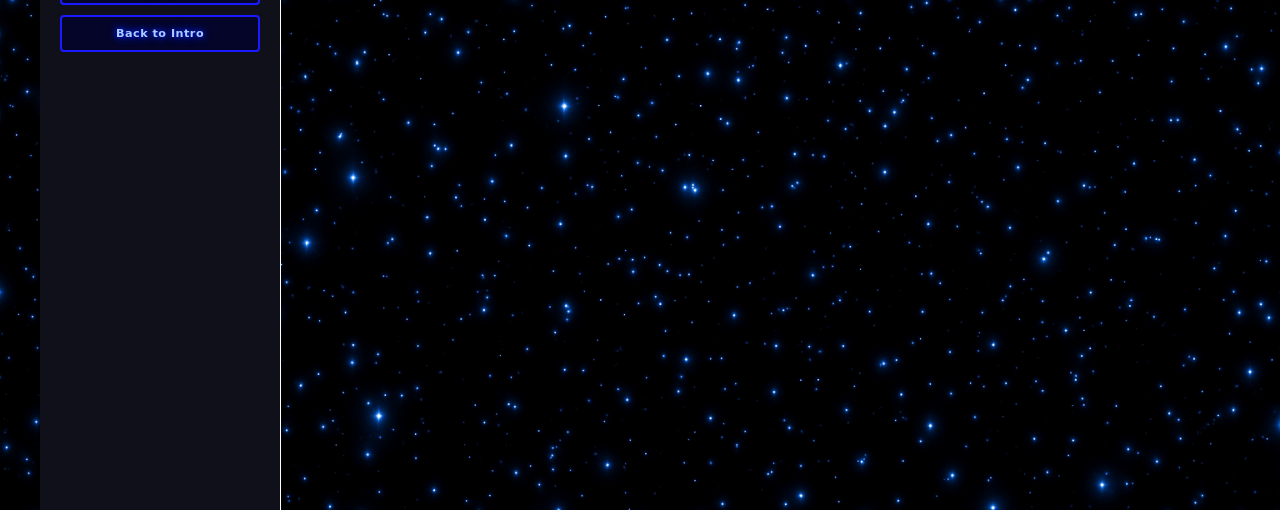
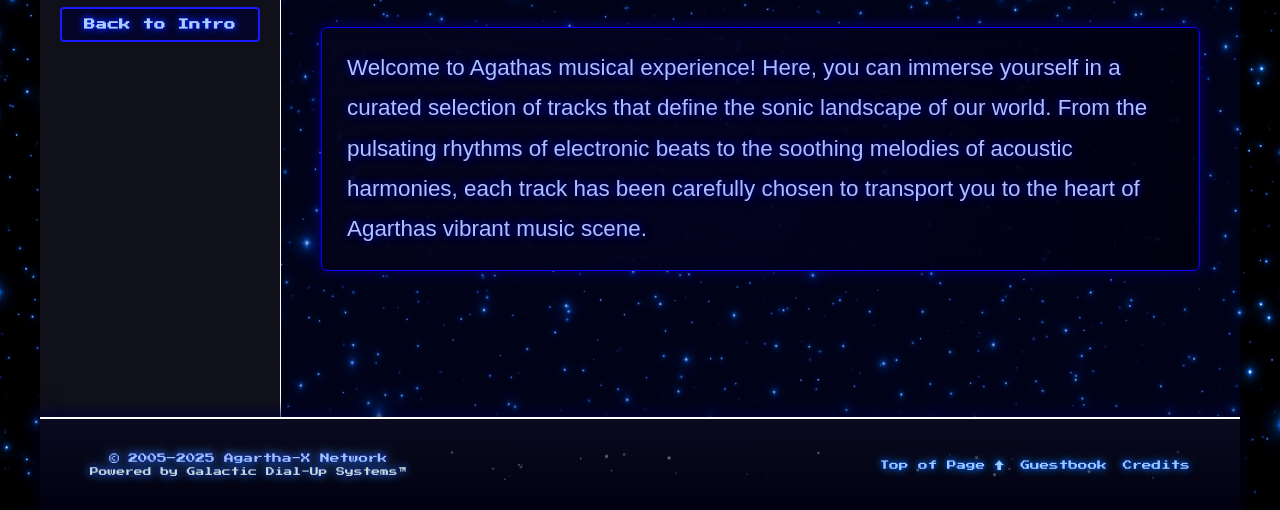
Before and after one commit to fortnitepro25/Agartha-x, a plain HTML site: page music.html in a window 1280 px wide. Shown: the part 290-800 px from the top of the page. Drawn offline with Linux system fonts and the light colour scheme; no server answers.

Commit message:
added footer. Updated music.html

```diff
--- a/css/layout.css
+++ b/css/layout.css
@@ -143,7 +143,6 @@
   box-sizing: border-box;
 }
 
-
 .hof-item {
   display: flex;
   justify-content: space-between;
@@ -177,7 +176,6 @@
     justify-content: flex-start;
   }
 }
-
 
 /* Side panel commander info */
 
@@ -232,3 +230,86 @@
   -webkit-background-clip: text;
   -webkit-text-fill-color: transparent;
 }
+
+/* Footer ------------*/
+
+.footer {
+  position: relative;
+  background: linear-gradient(180deg, #0a0a1f, #000010);
+  border-top: 2px solid #ffffff;
+  padding: 30px 20px;
+  text-align: center;
+  font-family: "Press Start 2P", monospace;
+  font-size: 0.6rem;
+  color: #a0c0ff;
+  overflow: hidden;
+  box-shadow: 0 -6px 15px rgba(0, 0, 50, 0.8);
+}
+
+.footer-inner {
+  position: relative;
+  z-index: 2;
+  display: flex;
+  justify-content: space-between;
+  align-items: center;
+  flex-wrap: wrap;
+  gap: 15px;
+  max-width: 1100px;
+  margin: 0 auto;
+}
+
+.footer-left p {
+  margin: 4px 0;
+  text-shadow: 0 0 6px #0022ff, 0 0 12px #66ccff;
+}
+
+.footer-credit {
+  font-size: 0.55rem;
+  color: #e6fffa;
+  opacity: 0.85;
+}
+
+.footer-right {
+  display: flex;
+  gap: 16px;
+}
+
+.footer-right a {
+  color: #99ccff;
+  text-decoration: none;
+  text-shadow: 0 0 4px #0033ff, 0 0 10px #00aaff;
+  transition: all 0.2s ease-in-out;
+}
+
+.footer-right a:hover {
+  color: #ffffff;
+  text-shadow: 0 0 8px #66ccff, 0 0 16px #0d00ff;
+  transform: scale(1.05);
+}
+
+#footer-stars {
+  position: absolute;
+  top: 0;
+  left: 0;
+  width: 100%;
+  height: 100%;
+  pointer-events: none;
+  z-index: 1;
+  opacity: 0.4;
+}
+
+.footer::before {
+  content: "";
+  position: absolute;
+  inset: 0;
+  background: repeating-linear-gradient(
+    to bottom,
+    rgba(255, 255, 255, 0.02) 0px,
+    rgba(255, 255, 255, 0.02) 1px,
+    transparent 2px
+  );
+  mix-blend-mode: overlay;
+  opacity: 0.3;
+  pointer-events: none;
+  z-index: 1;
+}
--- a/js/ui.js
+++ b/js/ui.js
@@ -74,3 +74,63 @@
   initStarsEffect("hof-stars", "hof-title-wrapper"); // Hof title
   initStarsEffect("music-hof-stars", "music-hof-title-wrapper"); // Gallery title
 });
+
+// Footer effects
+
+document.addEventListener("DOMContentLoaded", () => {
+  const canvas = document.getElementById("footer-stars");
+  if (!canvas) return;
+
+  const ctx = canvas.getContext("2d");
+  const starsCount = 40;
+  const stars = [];
+
+  function resize() {
+    canvas.width = canvas.clientWidth;
+    canvas.height = canvas.clientHeight;
+  }
+
+  function initStars() {
+    stars.length = 0;
+    for (let i = 0; i < starsCount; i++) {
+      stars.push({
+        x: Math.random() * canvas.width,
+        y: Math.random() * canvas.height,
+        size: 1 + Math.random() * 2,
+        blinkSpeed: 0.01 + Math.random() * 0.02,
+        opacity: Math.random(),
+        opacityDir: Math.random() > 0.5 ? 1 : -1,
+      });
+    }
+  }
+
+  function animate() {
+    ctx.clearRect(0, 0, canvas.width, canvas.height);
+    stars.forEach((star) => {
+      star.opacity += star.blinkSpeed * star.opacityDir;
+      if (star.opacity >= 1) {
+        star.opacity = 1;
+        star.opacityDir = -1;
+      } else if (star.opacity <= 0) {
+        star.opacity = 0;
+        star.opacityDir = 1;
+      }
+      ctx.fillStyle = `rgba(255, 255, 255, ${star.opacity})`;
+      ctx.fillRect(star.x, star.y, star.size, star.size);
+    });
+    requestAnimationFrame(animate);
+  }
+
+  function init() {
+    resize();
+    initStars();
+    animate();
+  }
+
+  window.addEventListener("resize", () => {
+    resize();
+    initStars();
+  });
+
+  init();
+});
--- a/music.html
+++ b/music.html
@@ -8,6 +8,10 @@
     <link rel="stylesheet" href="css/hof.css" />
     <link rel="stylesheet" href="css/layout.css" />
     <link rel="icon" type="image/x-icon" href="img/favicon.ico" />
+    <link
+      href="https://fonts.googleapis.com/css2?family=Press+Start+2P&display=swap"
+      rel="stylesheet"
+    />
   </head>
   <body>
     <div class="layout">
@@ -34,8 +38,42 @@
             <li><a href="index.html">Back to Intro</a></li>
           </ul>
         </nav>
+
+        <main class="y2k-main">
+          <div class="base">
+            <h2 id="hof-title-wrapper">
+              <span id="hof-title">Agartha Listening Room</span>
+              <canvas id="hof-stars" aria-hidden="true"></canvas>
+            </h2>
+            <div class="hof-content">
+              Welcome to Agathas musical experience! Here, you can immerse
+              yourself in a curated selection of tracks that define the sonic
+              landscape of our world. From the pulsating rhythms of electronic
+              beats to the soothing melodies of acoustic harmonies, each track
+              has been carefully chosen to transport you to the heart of
+              Agarthas vibrant music scene.
+            </div>
+          </div>
+        </main>
       </div>
+      <footer class="footer">
+        <div class="footer-inner">
+          <div class="footer-left">
+            <p>© 2005–2025 Agartha-X Network</p>
+            <p class="footer-credit">Powered by Galactic Dial-Up Systems™</p>
+          </div>
+
+          <div class="footer-right">
+            <a href="#">Top of Page ↑</a>
+            <a href="#">Guestbook</a>
+            <a href="#">Credits</a>
+          </div>
+
+          <canvas id="footer-stars" aria-hidden="true"></canvas>
+        </div>
+      </footer>
     </div>
+
     <script src="js/data.js"></script>
     <script src="js/ui.js"></script>
     <script src="js/main.js"></script>
```
Also changed, not shown: hof.html (+17 -1 lines).
